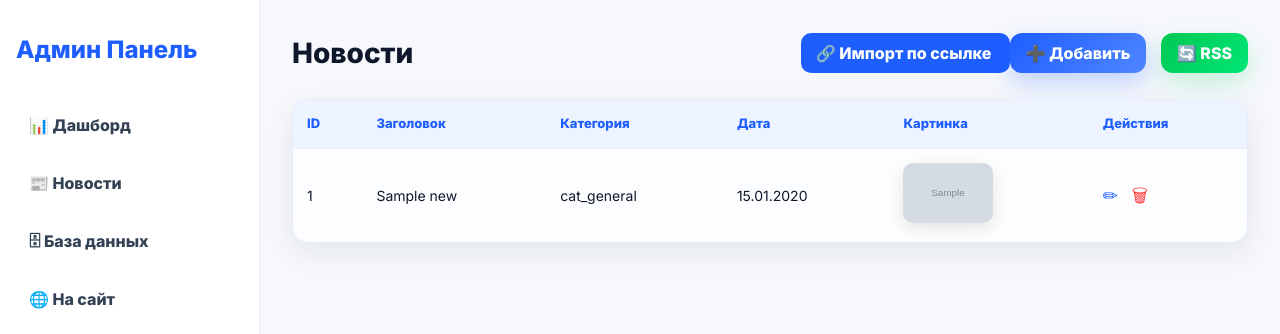
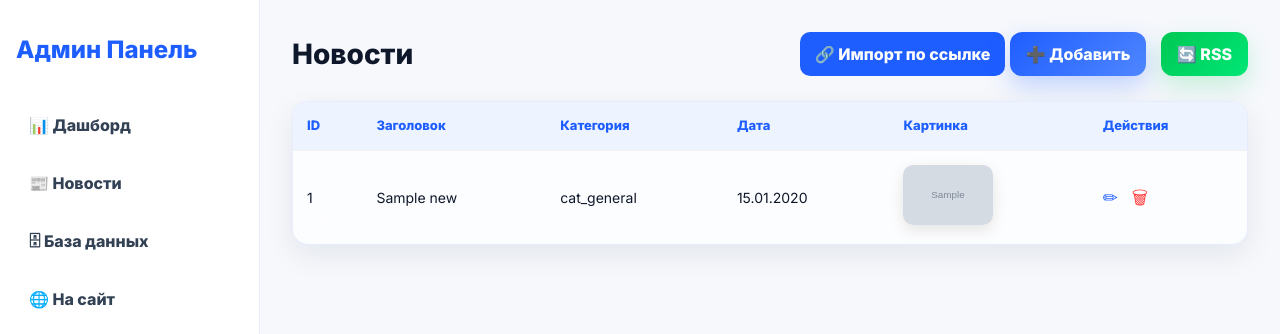
Before and after one commit to alisultangali10-maker/ali, a Flask app: page /admin/news in a window 1280 px wide. Shown: the top 334 px of the page. Run offline with Flask 3, Linux system fonts and the light colour scheme; a user stored in the database is signed in; tables that the repository leaves empty hold one stand-in row (values such as "Sample post"); grey boxes marked "Sample" are stand-in pictures.

Commit message:
Update news_list.html

```diff
--- a/app/templates/admin/news_list.html
+++ b/app/templates/admin/news_list.html
@@ -133,21 +133,23 @@ td img {
 <div class="news-header">
     <h1>Новости</h1>
 
-    <div>
+    <div class="news-actions">
+
         <a href="{{ url_for('admin.news_add_url') }}"
-   style="
-        background:#1e5eff;
-        color:white;
-        padding:10px 15px;
-        border-radius:10px;
-        text-decoration:none;
-        font-weight:bold;
-        margin-left:10px;
-   ">
-    🔗 Импорт по ссылке
-</a>
-        <a href="{{ url_for('admin.news_add') }}" class="btn-primary">➕ Добавить</a>
-        <a href="{{ url_for('admin.news_fetch_rss') }}" class="btn-green">🔄 RSS</a>
+           class="btn-import admin-btn">
+            🔗 Импорт по ссылке
+        </a>
+
+        <a href="{{ url_for('admin.news_add') }}"
+           class="btn-primary admin-btn">
+            ➕ Добавить
+        </a>
+
+        <a href="{{ url_for('admin.news_fetch_rss') }}"
+           class="btn-green admin-btn">
+            🔄 RSS
+        </a>
+
     </div>
 </div>
 
```
